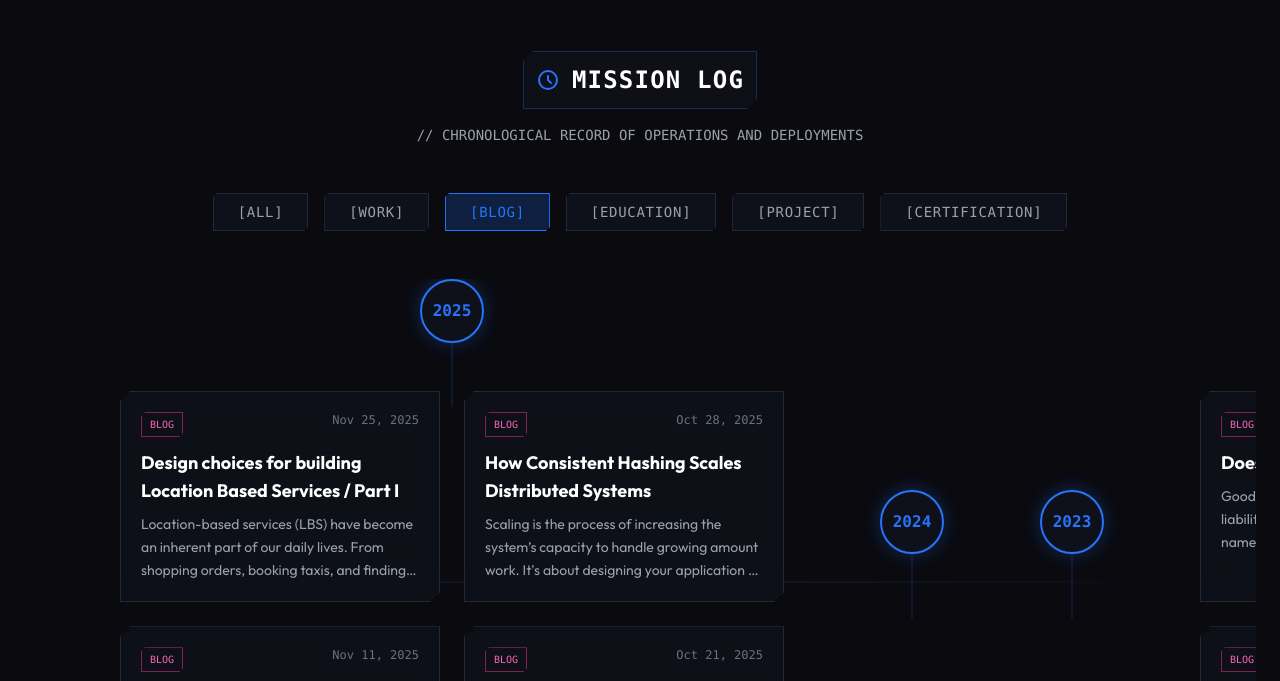
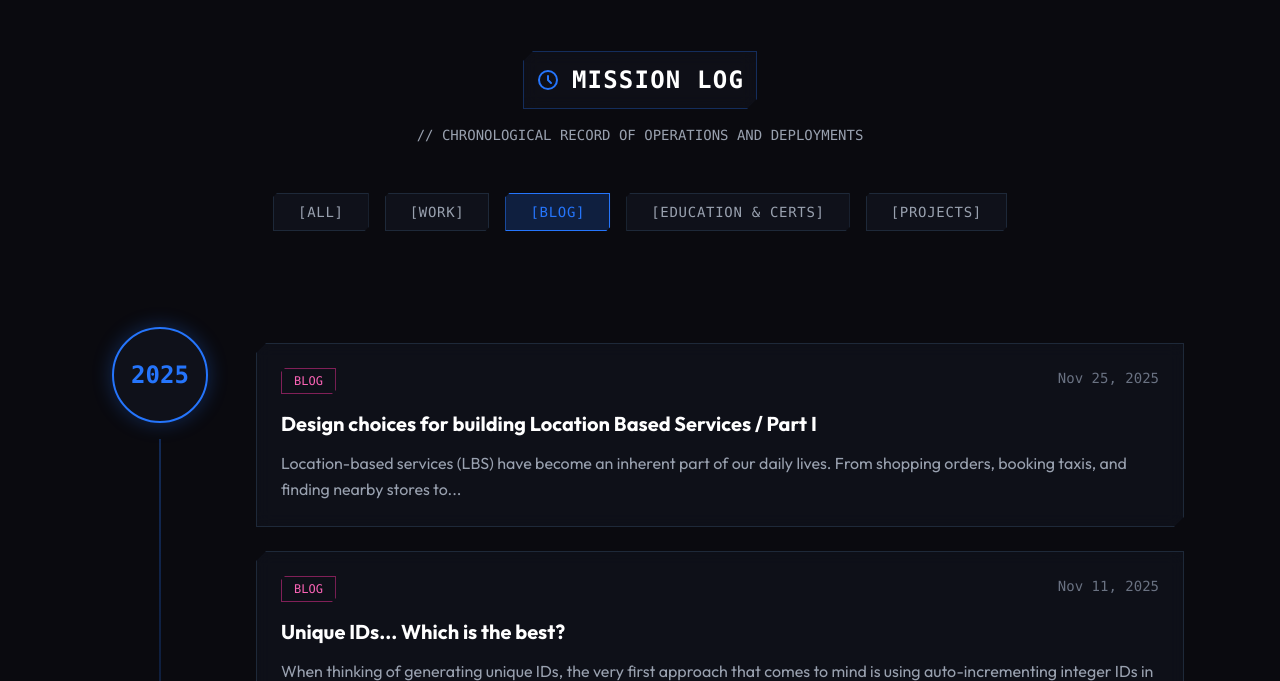
Before and after one commit to pavittarx/pavittarx, an Astro site: page /blog in a window 1280 px wide. Shown: the part 93-774 px from the top of the page. Built offline with nearby package versions, Linux system fonts and the light colour scheme; Astro itself is replaced by a stand-in of ours.

Commit message:
feat: fix timeline

```diff
--- a/src/components/Timeline.astro
+++ b/src/components/Timeline.astro
@@ -297,28 +297,33 @@ const events = [
   #timeline {
     --theme-primary: #2575fc;
     position: relative;
-    overflow: hidden;
   }
 
   .clip-corner {
     clip-path: polygon(
-      10px 0, 100% 0,
-      100% calc(100% - 10px), calc(100% - 10px) 100%,
-      0 100%, 0 10px
+      10px 0,
+      100% 0,
+      100% calc(100% - 10px),
+      calc(100% - 10px) 100%,
+      0 100%,
+      0 10px
     );
   }
 
   .clip-corner-sm {
     clip-path: polygon(
-      4px 0, 100% 0,
-      100% calc(100% - 4px), calc(100% - 4px) 100%,
-      0 100%, 0 4px
+      4px 0,
+      100% 0,
+      100% calc(100% - 4px),
+      calc(100% - 4px) 100%,
+      0 100%,
+      0 4px
     );
   }
 
   /* Custom Scrollbar */
   .custom-scrollbar::-webkit-scrollbar {
-    height: 6px;
+    width: 6px;
   }
   .custom-scrollbar::-webkit-scrollbar-track {
     background: #0f111a;
@@ -345,15 +350,25 @@ const events = [
   data-initial-filter={initialFilter}
 >
   <!-- Sci-fi Background -->
-  <div class="absolute inset-0 -z-10 h-full w-full overflow-hidden pointer-events-none">
-    <div class="absolute inset-0 bg-[radial-gradient(circle_at_top,rgba(37,117,252,0.05)_0%,transparent_70%)]"></div>
-    <div class="absolute inset-0 bg-[linear-gradient(rgba(37,117,252,0.03)_1px,transparent_1px),linear-gradient(90deg,rgba(37,117,252,0.03)_1px,transparent_1px)] bg-[size:50px_50px] [mask-image:linear-gradient(to_bottom,black_40%,transparent_90%)]"></div>
+  <div
+    class="absolute inset-0 -z-10 h-full w-full overflow-hidden pointer-events-none"
+  >
+    <div
+      class="absolute inset-0 bg-[radial-gradient(circle_at_top,rgba(37,117,252,0.05)_0%,transparent_70%)]"
+    >
+    </div>
+    <div
+      class="absolute inset-0 bg-[linear-gradient(rgba(37,117,252,0.03)_1px,transparent_1px),linear-gradient(90deg,rgba(37,117,252,0.03)_1px,transparent_1px)] bg-[size:50px_50px] [mask-image:linear-gradient(to_bottom,black_40%,transparent_90%)]"
+    >
+    </div>
   </div>
 
   <div class="container mx-auto px-6 z-10 flex-1 flex flex-col">
     <!-- Header -->
     <div class="text-center mb-12">
-      <div class="inline-flex items-center justify-center p-3 border border-[#2575FC]/30 bg-[#0f111a]/80 backdrop-blur-sm clip-corner mb-4">
+      <div
+        class="inline-flex items-center justify-center p-3 border border-[#2575FC]/30 bg-[#0f111a]/80 backdrop-blur-sm clip-corner mb-4"
+      >
         <svg
           class="w-6 h-6 text-[#2575FC]"
           fill="none"
@@ -364,10 +379,11 @@ const events = [
             stroke-linecap="round"
             stroke-linejoin="round"
             stroke-width="2"
-            d="M12 8v4l3 3m6-3a9 9 0 11-18 0 9 9 0 0118 0z"
-          ></path>
+            d="M12 8v4l3 3m6-3a9 9 0 11-18 0 9 9 0 0118 0z"></path>
         </svg>
-        <h2 class="ml-3 text-2xl font-bold tracking-wider text-white font-mono uppercase">
+        <h2
+          class="ml-3 text-2xl font-bold tracking-wider text-white font-mono uppercase"
+        >
           Mission Log
         </h2>
       </div>
@@ -378,60 +394,79 @@ const events = [
 
     <!-- Filters -->
     <div class="flex flex-wrap justify-center gap-4 mb-12">
-      {['all', 'work', 'blog', 'education', 'project', 'certification'].map((filter) => (
+      {
+        [
+          { id: "all", label: "All" },
+          { id: "work", label: "Work" },
+          { id: "blog", label: "Blog" },
+          { id: "education", label: "Education & Certs" },
+          { id: "project", label: "Projects" },
+        ].map((filter) => (
           <button
-          class={`filter-btn px-6 py-2 text-sm font-mono uppercase tracking-wider border border-gray-800 bg-[#0f111a] text-gray-400 hover:text-[#2575FC] hover:border-[#2575FC]/50 transition-all duration-300 clip-corner-sm ${filter === 'all' ? 'active' : ''}`}
-          data-filter={filter}
+            class={`filter-btn px-6 py-2 text-sm font-mono uppercase tracking-wider border border-gray-800 bg-[#0f111a] text-gray-400 hover:text-[#2575FC] hover:border-[#2575FC]/50 transition-all duration-300 clip-corner-sm ${filter.id === "all" ? "active" : ""}`}
+            data-filter={filter.id}
           >
-          [{filter}]
+            [{filter.label}]
           </button>
-      ))}
+        ))
+      }
     </div>
 
-    <!-- Horizontal Timeline Container -->
-    <div class="relative flex-1 overflow-hidden">
-      <!-- Central Line -->
-      <div class="absolute top-1/2 left-0 w-full h-[1px] bg-gradient-to-r from-transparent via-[#2575FC]/30 to-transparent -translate-y-1/2 z-0"></div>
-
-      <!-- Scrollable Area -->
-      <div class="overflow-x-auto custom-scrollbar pb-12 h-full flex items-center px-12 snap-x snap-mandatory">
-        <div class="flex gap-24 items-center min-w-max px-12">
+    <!-- Vertical Timeline Container -->
+    <div class="relative flex-1">
+      <div class="max-w-6xl mx-auto pb-12 py-12 px-8 relative">
         {
           events.map((group) => (
-              <div class="relative flex flex-col items-center gap-8 snap-center group">
-                <!-- Year Marker -->
-                <div class="relative z-10">
-                  <div class="w-16 h-16 flex items-center justify-center bg-[#0f111a] border-2 border-[#2575FC] rounded-full shadow-[0_0_20px_rgba(37,117,252,0.3)] group-hover:scale-110 transition-transform duration-300">
-                    <span class="text-[#2575FC] font-bold font-mono">{group.year}</span>
+            <div class="flex gap-8 pb-24 relative group-container">
+              <!-- Left: Sticky Year -->
+              <div class="w-32 flex-shrink-0 flex flex-col items-center">
+                <div class="sticky top-32">
+                  <div class="w-24 h-24 flex items-center justify-center bg-[#0f111a] border-2 border-[#2575FC] rounded-full shadow-[0_0_20px_rgba(37,117,252,0.3)] z-10 relative group hover:scale-110 transition-transform duration-300">
+                    <span class="text-[#2575FC] font-bold font-mono text-2xl group-hover:text-white transition-colors">
+                      {group.year}
+                    </span>
                   </div>
-                  <!-- Vertical Line Connector -->
-                  <div class="absolute top-16 left-1/2 w-[1px] h-full bg-[#2575FC]/30 -translate-x-1/2"></div>
+                </div>
+                <!-- Vertical Line for the year group -->
+                <div class="flex-1 w-[2px] bg-gradient-to-b from-[#2575FC] to-transparent opacity-30 mt-4"></div>
               </div>
 
-                <!-- Events Grid for this Year -->
-                <div class="grid grid-flow-col grid-rows-2 gap-6 mt-4">
-                  {group.items.map((item) => (
+              <!-- Right: Events -->
+              <div class="flex-1 flex flex-col gap-6 pt-4">
+                {group.items.map((item, index) => (
                   <div
-                      class="timeline-item w-80 bg-[#0f111a]/90 border border-gray-800 hover:border-[#2575FC] p-5 clip-corner transition-all duration-300 hover:-translate-y-1 hover:shadow-[0_0_15px_rgba(37,117,252,0.15)] backdrop-blur-sm"
+                    class="timeline-item w-full bg-[#0f111a]/90 border border-gray-800 hover:border-[#2575FC] p-6 clip-corner transition-all duration-300 hover:shadow-[0_0_15px_rgba(37,117,252,0.15)] backdrop-blur-sm sticky origin-top"
+                    style={`top: calc(8rem + ${index * 1.5}rem); z-index: ${10 + index};`}
                     data-category={item.category}
                   >
-                      <div class="flex justify-between items-start mb-3">
-                        <span class={`text-[10px] font-mono uppercase px-2 py-1 border ${
-                          item.category === 'work' ? 'border-purple-500/50 text-purple-400' :
-                          item.category === 'project' ? 'border-green-500/50 text-green-400' :
-                          item.category === 'blog' ? 'border-pink-500/50 text-pink-400' :
-                          'border-blue-500/50 text-blue-400'
-                        } clip-corner-sm`}>
+                    <div class="flex justify-between items-start mb-4">
+                      <span
+                        class={`text-xs font-mono uppercase px-3 py-1 border ${
+                          item.category === "work"
+                            ? "border-purple-500/50 text-purple-400"
+                            : item.category === "project"
+                              ? "border-green-500/50 text-green-400"
+                              : item.category === "blog"
+                                ? "border-pink-500/50 text-pink-400"
+                                : "border-blue-500/50 text-blue-400"
+                        } clip-corner-sm`}
+                      >
                         {item.category}
                       </span>
                       {item.date && (
-                          <span class="text-xs text-gray-500 font-mono">{item.date}</span>
+                        <span class="text-sm text-gray-500 font-mono">
+                          {item.date}
+                        </span>
                       )}
                     </div>
 
-                      <h3 class="text-lg font-bold text-white mb-2 line-clamp-2 group-hover:text-[#2575FC] transition-colors">
+                    <h3 class="text-xl font-bold text-white mb-3 group-hover:text-[#2575FC] transition-colors">
                       {item.link ? (
-                          <a href={item.link} target="_blank" class="hover:underline decoration-[#2575FC] underline-offset-4">
+                        <a
+                          href={item.link}
+                          target="_blank"
+                          class="hover:underline decoration-[#2575FC] underline-offset-4"
+                        >
                           {item.title}
                         </a>
                       ) : (
@@ -440,7 +475,10 @@ const events = [
                     </h3>
 
                     {item.description && (
-                        <p class="text-sm text-gray-400 leading-relaxed line-clamp-3" set:html={item.description} />
+                      <p
+                        class="text-gray-400 leading-relaxed"
+                        set:html={item.description}
+                      />
                     )}
                   </div>
                 ))}
@@ -451,13 +489,12 @@ const events = [
       </div>
     </div>
   </div>
-  </div>
 </section>
 
 <script>
   const buttons = document.querySelectorAll(".filter-btn");
   const items = document.querySelectorAll(".timeline-item");
-  const years = document.querySelectorAll("ol > li");
+  const groups = document.querySelectorAll(".group-container");
   const timelineSection = document.getElementById("timeline");
 
   function applyFilter(filter: string) {
@@ -472,10 +509,18 @@ const events = [
 
     // Filter items
     items.forEach((item) => {
-      if (
-        filter === "all" ||
-        (item as HTMLElement).dataset.category === filter
-      ) {
+      const category = (item as HTMLElement).dataset.category;
+      let isVisible = false;
+
+      if (filter === "all") {
+        isVisible = true;
+      } else if (filter === "education") {
+        isVisible = category === "education" || category === "certification";
+      } else {
+        isVisible = category === filter;
+      }
+
+      if (isVisible) {
         (item as HTMLElement).style.display = "block";
         (item as HTMLElement).style.opacity = "1";
         (item as HTMLElement).style.transform = "scale(1)";
@@ -483,6 +528,24 @@ const events = [
         (item as HTMLElement).style.display = "none";
         (item as HTMLElement).style.opacity = "0";
         (item as HTMLElement).style.transform = "scale(0.95)";
+      }
+    });
+
+    // Hide empty groups
+    groups.forEach((group) => {
+      const visibleItems = group.querySelectorAll(
+        '.timeline-item[style*="display: block"]'
+      );
+      // Also check for items that haven't been hidden yet (initial state)
+      const allItems = group.querySelectorAll(".timeline-item");
+      const hasVisibleItems = Array.from(allItems).some(
+        (item) => (item as HTMLElement).style.display !== "none"
+      );
+
+      if (hasVisibleItems) {
+        (group as HTMLElement).style.display = "flex";
+      } else {
+        (group as HTMLElement).style.display = "none";
       }
     });
   }
```
Lines whose indentation alone changed are shown as unchanged.
